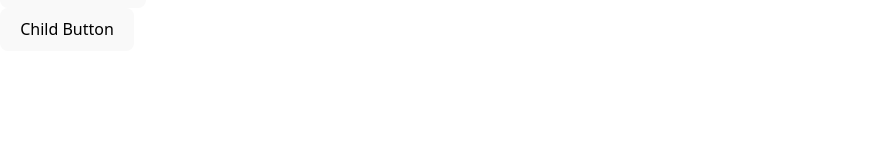
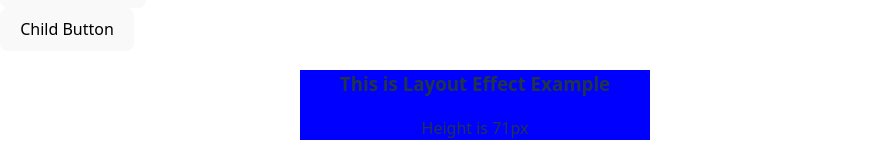
Before and after one commit to ib-haseebgul/learning-react, a React (Vite) app: page / in a window 1280 px wide. Shown: the part 3775-3928 px from the top of the page, without its empty margins (0-872 px from the left). Before the commit the page ends 3826 px from the top, so only its background shows below. Built offline with nearby package versions, Linux system fonts and the light colour scheme; no server answers.

Commit message:
Day 10 Part 2: Learn the use of useLayoutEffect an the purpose of using it

```diff
--- a/src/App.jsx
+++ b/src/App.jsx
@@ -26,6 +26,7 @@ import UseReducer_Example_1 from './UseReducer_Examp_1'
 import UseReducer_Example_2 from './UseReducer_Example_2'
 // import UseMemo_Examp from './UseMemo_Examp'
 import UseCallback_Examp from './UseCallback_Examp'
+import UseLayoutEffect_Examp from './UseLAyoutEffect_Examp'
 function App() {
   //  const alert_message=()=> alert("The Prop is calling a function")  this is a function in props
   // const hobbies = ["Code","Eat","Sleep","Repeat"]                    Use of array in Props
@@ -102,6 +103,7 @@ function App() {
             <UseReducer_Example_2 />
             {/* <UseMemo_Examp /> */}
             <UseCallback_Examp />
+            <UseLayoutEffect_Examp />
         </>
   )
 
--- /dev/null
+++ b/src/UseLAyoutEffect_Examp.jsx
@@ -0,0 +1,17 @@
+import { useState, useRef, useLayoutEffect } from "react"
+
+export default function UseLayoutEffect_Examp(){
+    const [height, setHeight] =useState(0)
+    const heightRef =useRef(null);
+    // Layout Effect runs just before the html renders
+    useLayoutEffect(()=>{
+        setHeight(heightRef.current.clientHeight)
+        heightRef.current.style.transform ="translateX(300px)"
+    },[])
+    return(
+        <div ref={heightRef} style={{width:"350px", backgroundColor:"blue", textAlign:"center", transition:"3s"}}>
+            <h3>This is Layout Effect Example</h3>
+            <p>Height is {height}px</p>
+        </div>
+    )
+}
```
